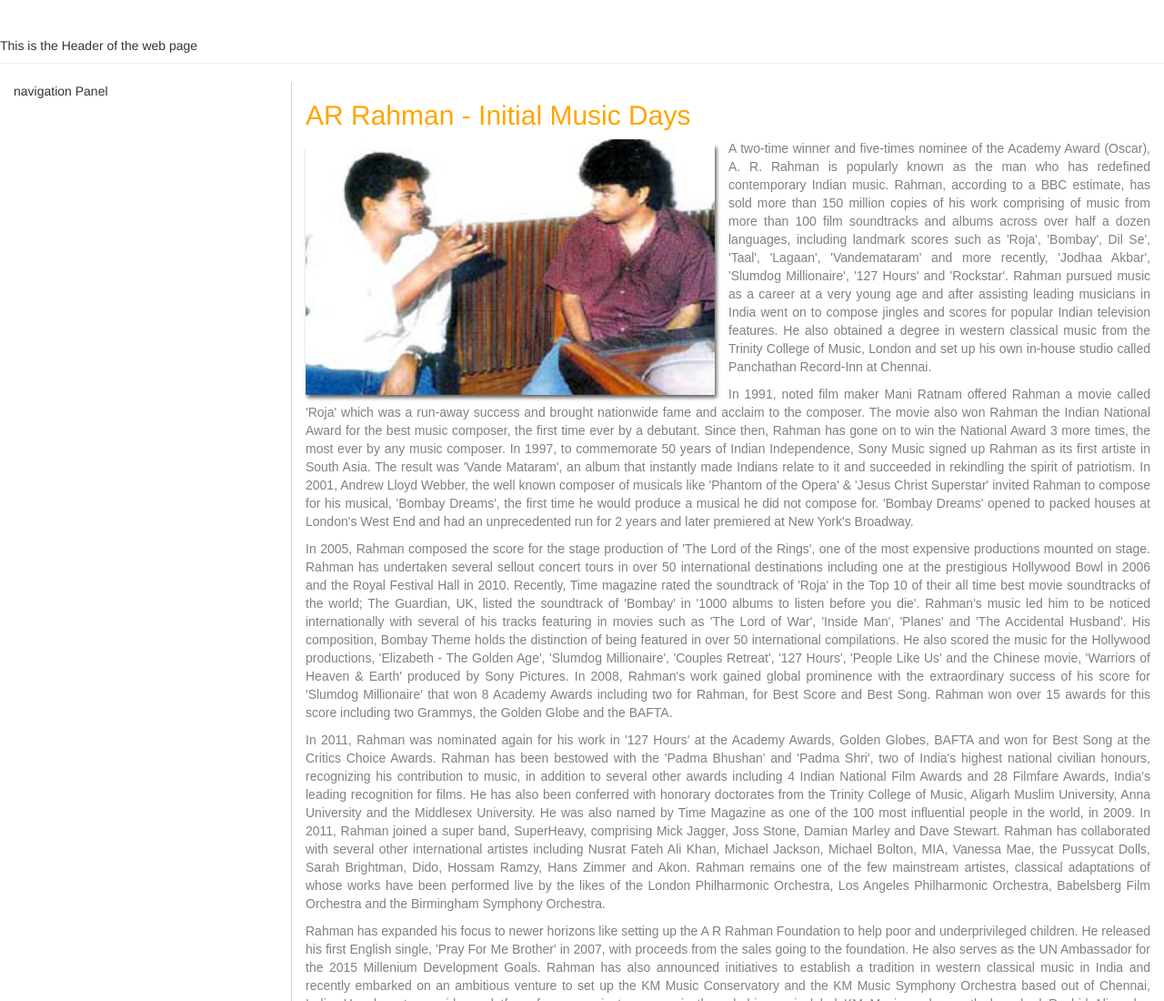
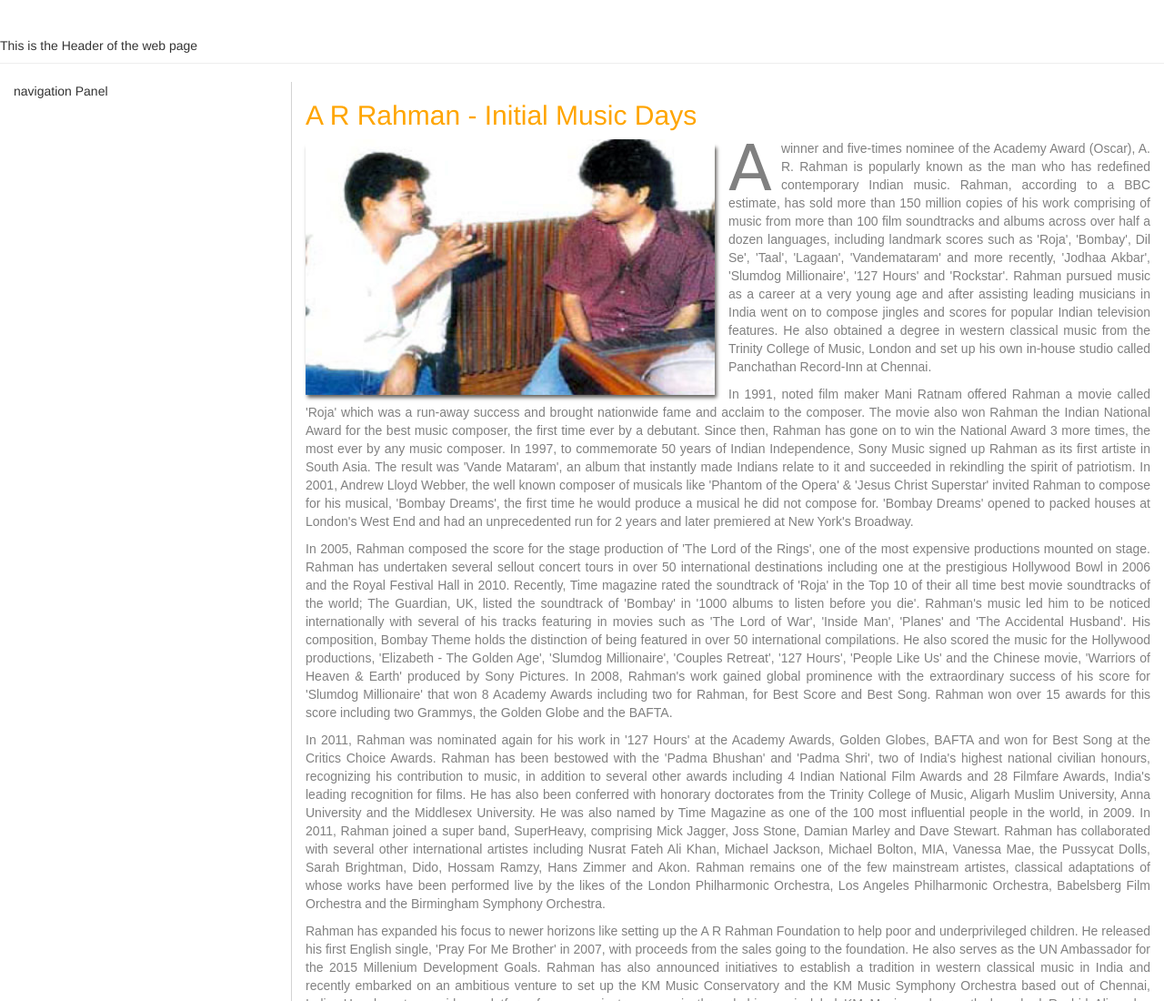
Before and after one commit to marshs2/motcham, a plain HTML site: page motch 1/index.html in a window 1280 px wide. Shown: the top 1100 px of the page at 91% size. Drawn offline with Linux system fonts and the light colour scheme.

Commit message:
First letter Caps, shadow

```diff
--- a/motch 1/index.html
+++ b/motch 1/index.html
@@ -28,14 +28,14 @@
   <article class="col-md-9 separator">
     <header>
       <section>
-        <h2 class="headtext">AR Rahman - Initial Music Days</h2>
+        <h2 class="headtext">A R Rahman - Initial Music Days</h2>
       </section>
       <section class="content">
         <div id="carousel" class="image">
           <img class="bottom" src="assets/ar_rahman_1.jpg" />
           <img class="top" src="assets/ar_rahman_2.jpg" />
         </div>
-        <p>A two-time winner and five-times nominee of the Academy Award (Oscar), A. R. Rahman is popularly known as the man
+        <p><span class="first">A </span> winner and five-times nominee of the Academy Award (Oscar), A. R. Rahman is popularly known as the man
           who has redefined contemporary Indian music. Rahman, according to a BBC estimate, has sold more than 150 million
           copies of his work comprising of music from more than 100 film soundtracks and albums across over half a dozen
           languages, including landmark scores such as 'Roja', 'Bombay', Dil Se', 'Taal', 'Lagaan', 'Vandemataram' and more
--- a/motch 1/styles.css
+++ b/motch 1/styles.css
@@ -84,6 +84,16 @@ opacity:0;
   color: orange;
 }
 
+.first {
+  position: relative;
+  font-size: 70px;
+  float: left;
+  padding: 0px 10px 0px 0px;
+  height: 55px;
+  top: -18px;
+  font-family: cursive;
+}
+
 /* Footer */
 body > footer{
   background:orange;
```
